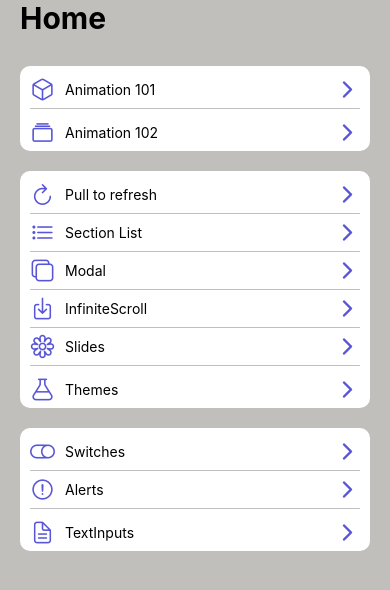
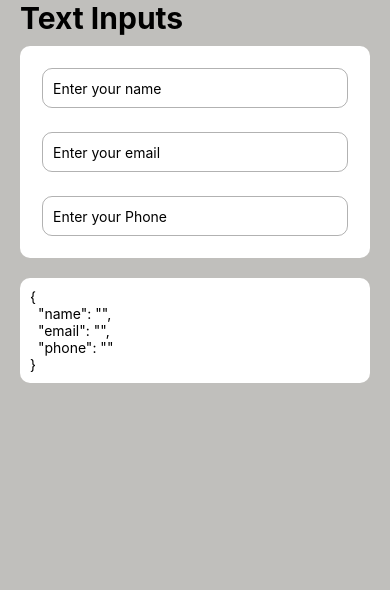
Before and after one commit to yerytech/menu-app, a React Native app: screen /TextInputScreen in a window 390 px wide. Shown: the top 590 px of the page. Built offline with nearby package versions, Linux system fonts and the light colour scheme.

Commit message:
Add TextInputScreen component with form handling and integrate into AppNavigation

```diff
--- a/src/config/theme/theme.tsx
+++ b/src/config/theme/theme.tsx
@@ -48,4 +48,14 @@ export const globalStyles = StyleSheet.create({
     color: colors.text,
     fontSize: 16,
   },
+
+  input: {
+    height: 40,
+    margin: 12,
+    borderWidth: 1,
+    padding: 10,
+    borderColor: "rgba(0,0,0,0.3)",
+    borderRadius: 10,
+    color: colors.text,
+  },
 });
--- a/src/presentation/components/ui/CustomView.tsx
+++ b/src/presentation/components/ui/CustomView.tsx
@@ -4,8 +4,19 @@ import { ReactNode } from "react";
 interface Props {
   style?: StyleProp<ViewStyle>;
   children?: ReactNode;
+  margin?: boolean;
 }
 
-export const CustomView = ({ style, children }: Props) => {
-  return <View style={[globalStyles.mainContainer, style]}> {children}</View>;
+export const CustomView = ({ style, children, margin = false }: Props) => {
+  return (
+    <View
+      style={[
+        globalStyles.mainContainer,
+        style,
+        margin && globalStyles.globalMargin,
+      ]}
+    >
+      {children}
+    </View>
+  );
 };
--- a/src/presentation/navigator/AppNavigation.tsx
+++ b/src/presentation/navigator/AppNavigation.tsx
@@ -4,6 +4,7 @@ import { Animation101Screen } from "../screens/animations/Animation101Screen";
 import { Animation102Screen } from "../screens/animations/Animation102Screen";
 import { SwitchScreen } from "../screens/switchs/SwitchScreen";
 import { AlertScreen } from "../screens/alerts/AlertScreen";
+import { TextInputScreen } from "../screens/inputs/TextInputScreen";
 const Stack = createStackNavigator();
 export const AppNavigation = () => {
   return (
@@ -33,6 +34,11 @@ export const AppNavigation = () => {
         component={AlertScreen}
         options={{ headerShown: false }}
       />
+      <Stack.Screen
+        name="TextInputScreen"
+        component={TextInputScreen}
+        options={{ headerShown: false }}
+      />
     </Stack.Navigator>
   );
 };
--- a/src/presentation/screens/home/HomeScreen.tsx
+++ b/src/presentation/screens/home/HomeScreen.tsx
@@ -15,7 +15,7 @@ export const HomeScreen = () => {
         <ScrollView>
           <Title
             text="Home"
-            save
+            safe
           />
           <View style={{ marginTop: 20 }}>
             {animationItems.map((item, index) => (
--- /dev/null
+++ b/src/presentation/screens/inputs/TextInputScreen.tsx
@@ -0,0 +1,53 @@
+import { Text, TextInput, View } from "react-native";
+import { CustomView } from "../../components/ui/CustomView";
+import { Title } from "../../components/ui/Title";
+import { globalStyles } from "../../../config/theme/theme";
+import { Card } from "../../components/ui/Card";
+import { useState } from "react";
+export const TextInputScreen = () => {
+  const [form, setForm] = useState({
+    name: "",
+    email: "",
+    phone: "",
+  });
+  return (
+    <CustomView margin>
+      <Title
+        text="Text Inputs"
+        safe
+      />
+
+      <Card>
+        <TextInput
+          style={globalStyles.input}
+          placeholder="Enter your name"
+          autoCapitalize="words"
+          autoCorrect={false}
+          onChangeText={(value) => setForm({ ...form, name: value })}
+        />
+        <TextInput
+          style={globalStyles.input}
+          placeholder="Enter your email"
+          autoCapitalize="none"
+          autoCorrect={false}
+          keyboardType="email-address"
+          onChangeText={(value) => setForm({ ...form, email: value })}
+        />
+        <TextInput
+          style={globalStyles.input}
+          placeholder="Enter your Phone"
+          autoCapitalize="none"
+          autoCorrect={false}
+          keyboardType="phone-pad"
+          onChangeText={(value) => setForm({ ...form, phone: value })}
+        />
+      </Card>
+
+      <View style={{ marginTop: 20 }}>
+        <Card>
+          <Text>{JSON.stringify(form, null, 2)}</Text>
+        </Card>
+      </View>
+    </CustomView>
+  );
+};
```
